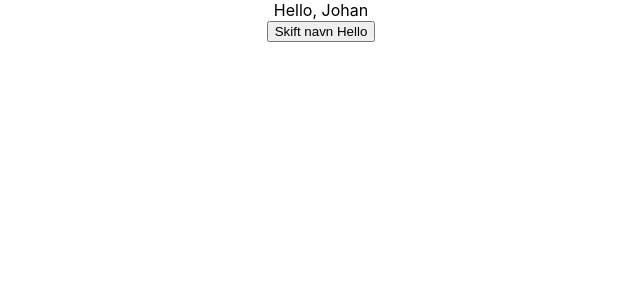
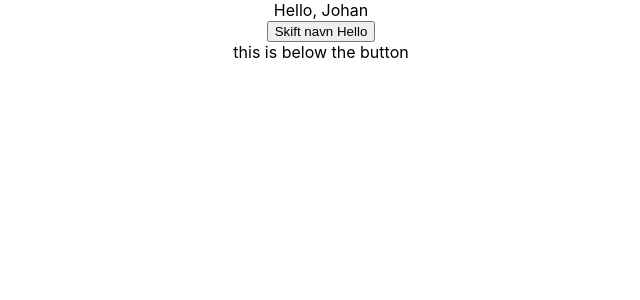
Before and after one commit to Johankryger/devopsReact, a React (Create React App) app in the folder web/: page / in a window 1280 px wide. Shown: the top 300 px of the page, without its empty margins (319-959 px from the left). Built offline with nearby package versions, Linux system fonts and the light colour scheme.

Commit message:
added more text

```diff
--- a/web/src/App.jsx
+++ b/web/src/App.jsx
@@ -15,6 +15,9 @@ function App() {
           Skift navn
           Hello
       </button>
+        <div>
+            this is below the button
+        </div>
     </div>
   );
 }
```
